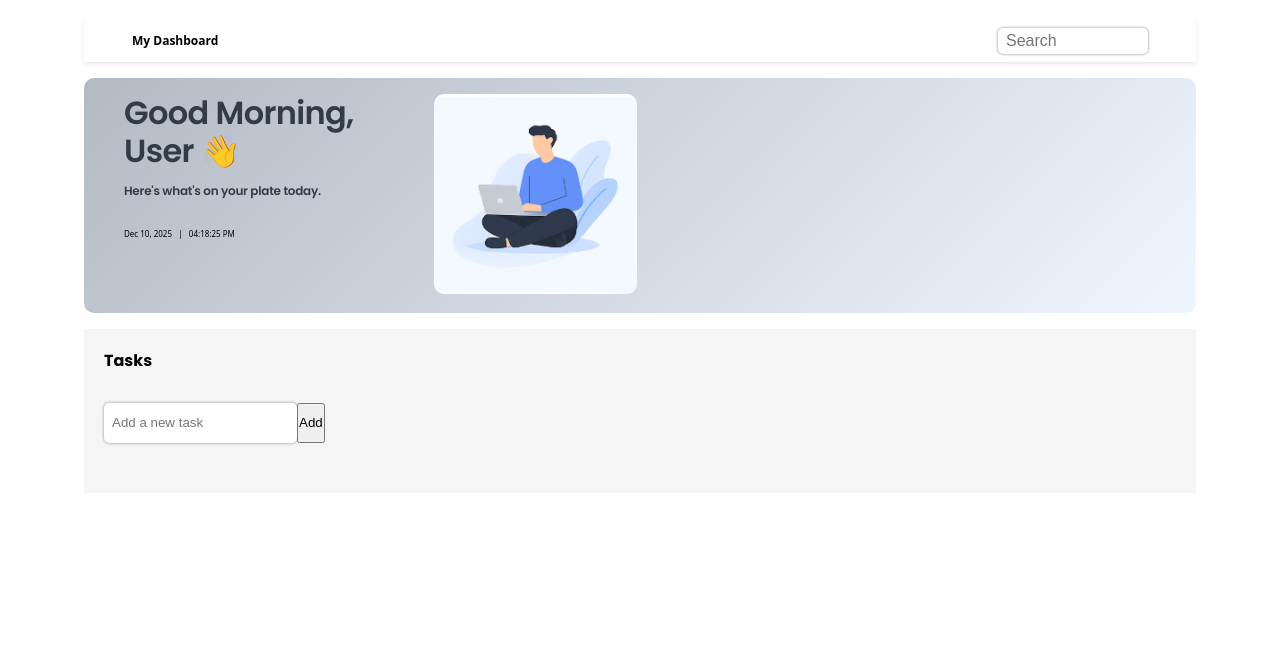
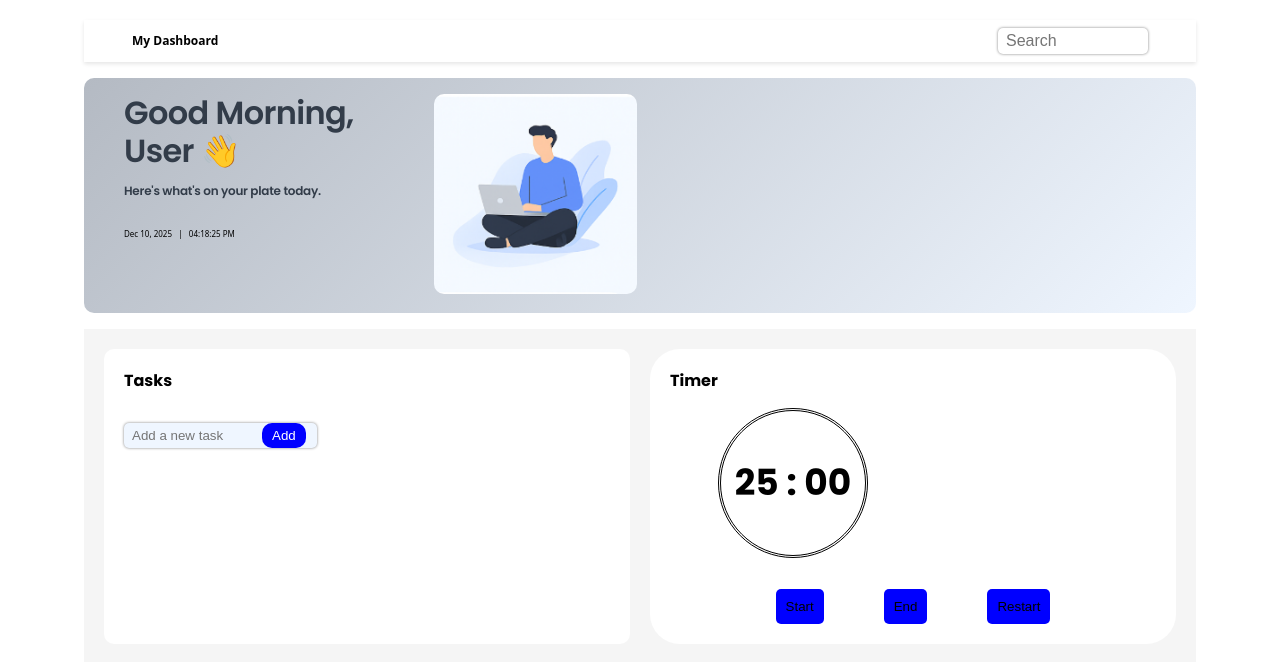
Before and after one commit to Manan-Devs/Web-development, a React (Vite) app in the folder Frontend/React/Projects/Personal Dashboard/: page / in a window 1280 px wide. Shown: the top 662 px of the page. Built offline with nearby package versions, Linux system fonts and the light colour scheme.

Commit message:
Build one new Component of this Project

```diff
--- a/Frontend/React/Projects/Personal Dashboard/src/components/DashboardGrid.jsx
+++ b/Frontend/React/Projects/Personal Dashboard/src/components/DashboardGrid.jsx
@@ -1,9 +1,10 @@
 import TodoWidget from "./TodoWidget";
-
+import TimerWidget from "./TimerWidget";
 function DashboardGrid() {
   return (
     <div className="dashboard-grid">
         <TodoWidget />
+        <TimerWidget />
     </div>
   );
 }
--- a/Frontend/React/Projects/Personal Dashboard/src/components/TimerWidget.jsx
+++ b/Frontend/React/Projects/Personal Dashboard/src/components/TimerWidget.jsx
@@ -0,0 +1,35 @@
+import {useState,useEffect} from "react";
+
+
+
+
+
+function TimerWidget() {
+    return (
+          <div className="Timer__container">
+           <h1>Timer</h1>
+          <div className="Timer">
+               <h1>25 : 00 </h1>
+          </div>
+
+          <div className="controls">
+            <button>Start</button>
+            <button>End</button>
+            <button>Restart</button>
+          </div>
+      </div>
+    )
+
+}
+
+
+export default TimerWidget;
+
+
+
+
+
+
+
+
+// export default TimerWidget ;
--- a/Frontend/React/Projects/Personal Dashboard/src/components/TodoWidget.jsx
+++ b/Frontend/React/Projects/Personal Dashboard/src/components/TodoWidget.jsx
@@ -22,15 +22,13 @@ function TodoWidget() {
           value={input}
           onChange={(e) => setInput(e.target.value)}
         />
-
-        <button onClick={addTask}>Add</button>
+        <button onClick={addTask}> Add </button>
       </div>
-
       <div className="Tasks_Container">
         {tasks.map((task, index) => (
           <div className="Task_Container" key={index}>
             <input type="checkbox" />
-            <span>{task}</span>
+             <span>{task}</span>
           </div>
         ))}
       </div>
--- a/Frontend/React/Projects/Personal Dashboard/src/index.css
+++ b/Frontend/React/Projects/Personal Dashboard/src/index.css
@@ -48,7 +48,7 @@ body {
 input {
    border-radius:5px;
    padding: 0.8rem 0.5rem;
-   color:#fff;
+   color:black;
    box-shadow:0 0 3px grey;
    border:none;
    outline:none;
@@ -107,19 +107,24 @@ input {
 /* Dashboard  */
 
 .dashboard-grid {
-  display: grid;
-  grid-template-columns: repeat(auto-fit, minmax(300px, 1fr));
+  display:grid;
+  grid-template-columns:1fr 1fr;
+  grid-template-rows:1fr 1fr;
   background-color:whitesmoke;
   gap: 20px;
   padding: 20px;
   margin-top:1rem;
+  position:relative;
 }
+
 
 .Todo-Cont {
     display:flex;
     flex-direction:column;
-    justify-content:space-evenly;
     gap:30px;
+    background-color:#fff;
+    padding:20px;
+    border-radius:10px;
 }
 
 .Todo-Cont h1 {
@@ -128,21 +133,103 @@ input {
 
 .Add_New_Task {
    display:flex;
-   position: relative;
+   gap:20px;
+   position:relative;
 }
 
-.addTask {
-   border-radius:5px;
-   padding: 0.8rem 0.5rem;
-   height:25px;
-   color:black;
-   background-color:white;
-   box-shadow:0 0 3px grey;
+.Add_New_Task button {
+   background-color:blue;
    border:none;
-   outline:none;
+   color:white;
+   border-radius:10px;
+   cursor:pointer;
+   padding:5px 10px 5px 10px;
+   text-align:center;
+   position:absolute;
+   left:138px;
 }
 
 /* .Add_New_Task button {
-      position:absolute;
-      right:px;
-} */
+    position:absolute;
+    ;
+  } */
+
+.Add_New_Task input {
+     height:25px;
+     background-color:#eff6ff;
+     color:black;
+}
+
+
+.Tasks_Container {
+    display:flex;
+    flex-direction:column;
+    gap:20px;
+    background-color:#eff6ff;
+}
+
+.Task_Container {
+    display:flex;
+    align-items: center;
+    gap:30px;
+}
+
+.Task_Container input[type="checkbox"] {
+  accent-color: #4c7df0;
+}
+
+
+.Task_Container span {
+    font-size:large;
+    font-family:'Poppins',sans-serif;
+}
+
+/* Timer  */
+
+.Timer__container {
+     display:flex;
+     flex-direction:column;
+     gap:15px;
+     background-color:white;
+     border-radius:30px;
+     padding:20px;
+}
+
+.Timer {
+   height:150px;
+   width:150px;
+   border-radius:100px;
+   margin-left:3rem;
+   border-style:double;
+   display:flex;
+   justify-content:center;
+   align-items: center;
+   font-size:large;
+}
+
+.Timer__container h1 {
+   font-family:'Poppins',sans-serif;
+}
+
+
+.controls {
+   display:flex;
+   justify-content:center;
+   gap:60px;
+   margin-top:1rem;
+}
+
+.controls button {
+   padding:10px 10px 10px 10px;
+   background-color:blue;
+   border:none;
+   cursor:pointer;
+   border-radius:5px;
+}
+
+.controls button:hover {
+    background-color:lightcyan;
+    outline:thin;
+    color:black;
+    transition:0.3s all ease-in-out;
+}
```
